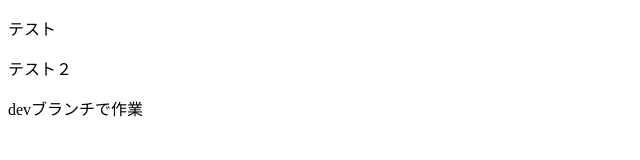
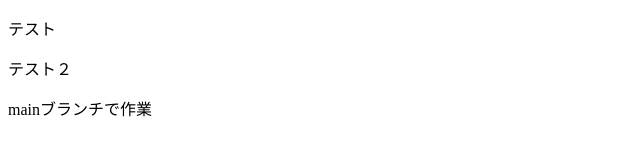
Before and after one commit to lisashinozuka/handson0104, a plain HTML site: page index.html in a window 1280 px wide. Shown: the full height of the page, 0-640 px from the left. Drawn offline with Linux system fonts and the light colour scheme.

Commit message:
文言変更

```diff
--- a/index.html
+++ b/index.html
@@ -9,6 +9,6 @@
 <body>
     <p>テスト</p>
     <p>テスト２</p>
-    <p>devブランチで作業</p>
+    <p>mainブランチで作業</p>
 </body>
 </html>
```
